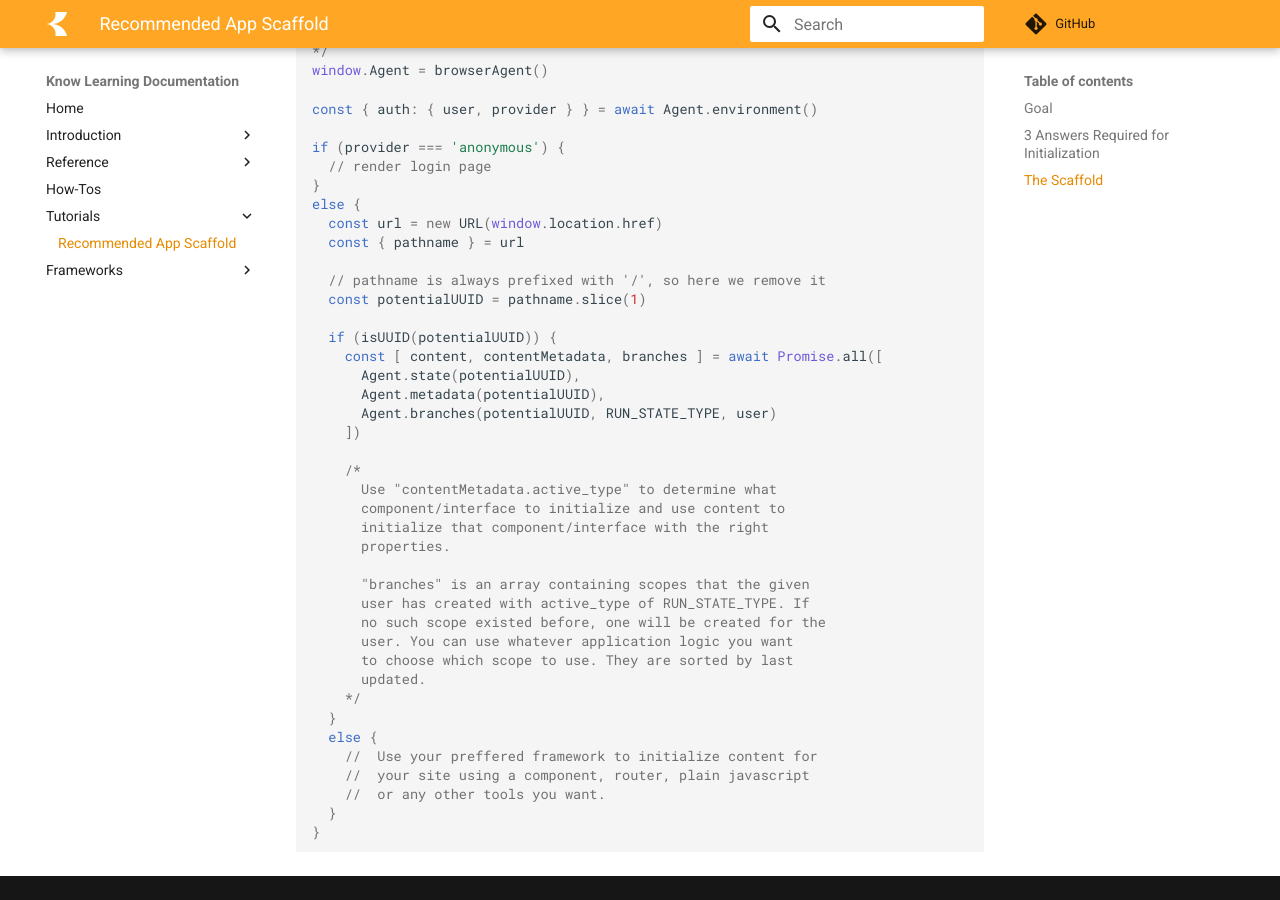
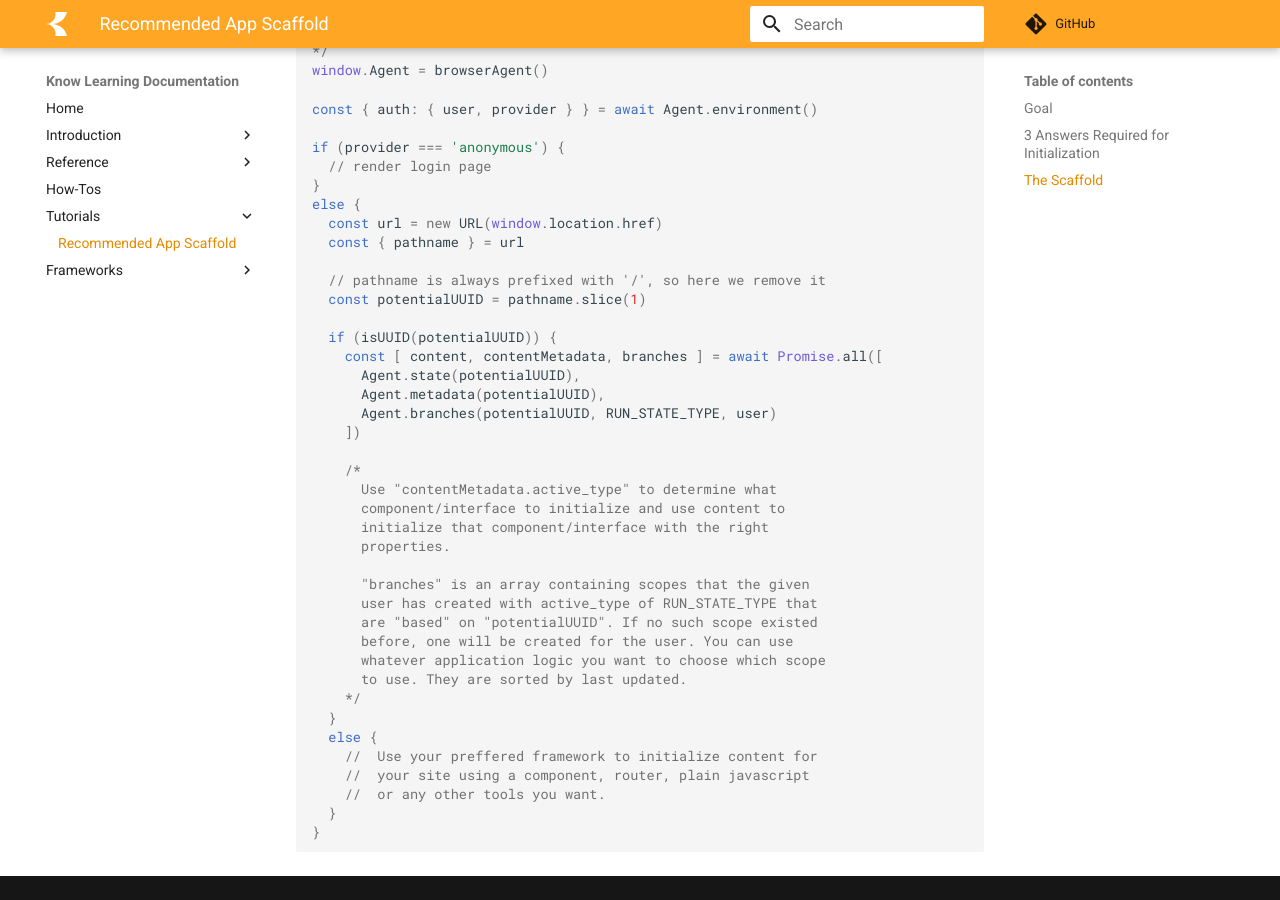
Before and after one commit to knowlearning/documentation, an MkDocs documentation site: the page built from docs/tutorials/recommended-app-scaffold.md, in a window 1280 px wide and 900 px high, scrolled down 1920 px. Built offline with MkDocs 1.6.1 and Material for MkDocs 9.7.7, drawn with Linux system fonts in a browser that asks for light colours; comment, search, counter and statistics services are not loaded.

Commit message:
Update comment

```diff
--- a/docs/tutorials/recommended-app-scaffold.md
+++ b/docs/tutorials/recommended-app-scaffold.md
@@ -76,11 +76,11 @@ else {
       properties.
 
       "branches" is an array containing scopes that the given
-      user has created with active_type of RUN_STATE_TYPE. If
-      no such scope existed before, one will be created for the
-      user. You can use whatever application logic you want
-      to choose which scope to use. They are sorted by last
-      updated.
+      user has created with active_type of RUN_STATE_TYPE that
+      are "based" on "potentialUUID". If no such scope existed
+      before, one will be created for the user. You can use
+      whatever application logic you want to choose which scope
+      to use. They are sorted by last updated.
     */
   }
   else {
```
